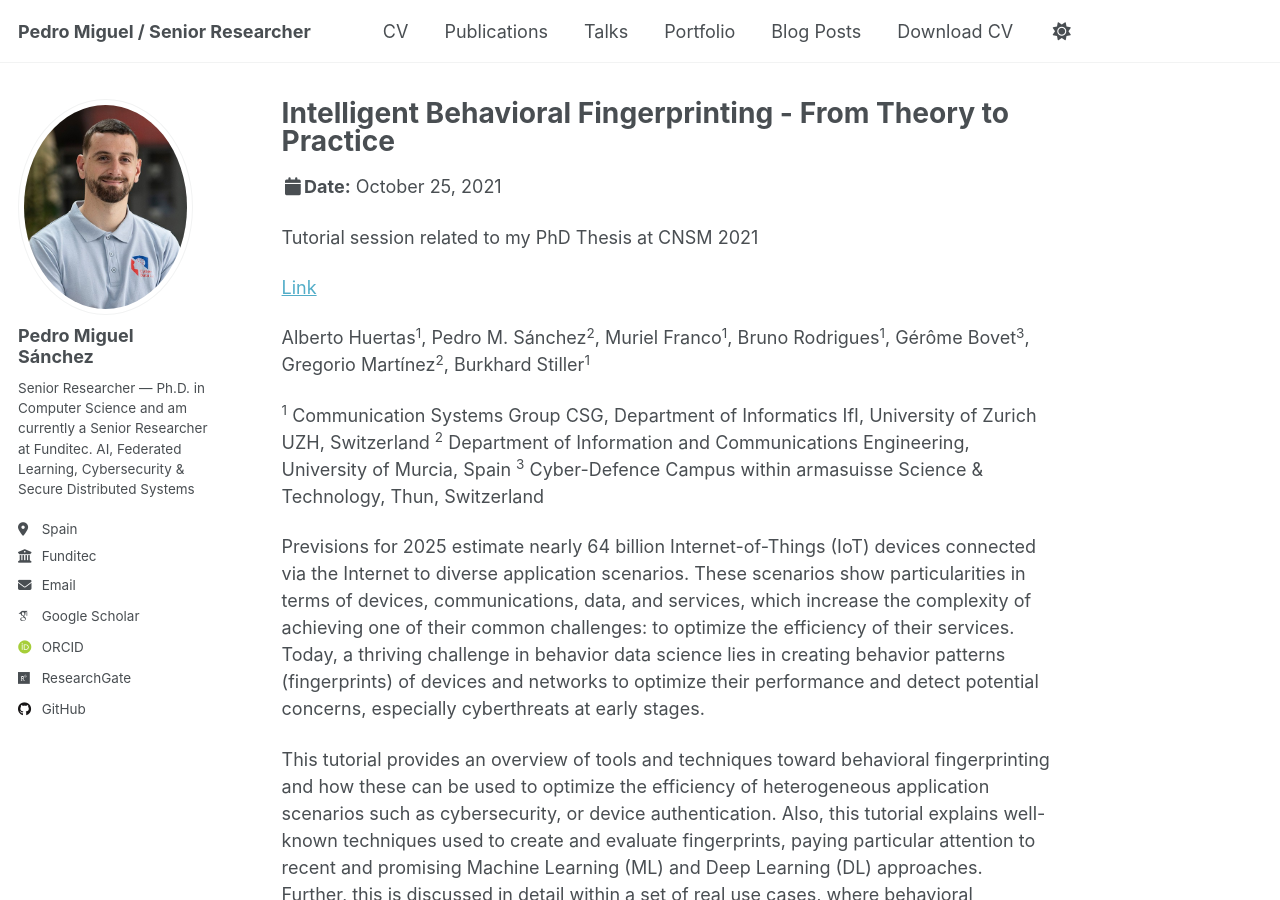
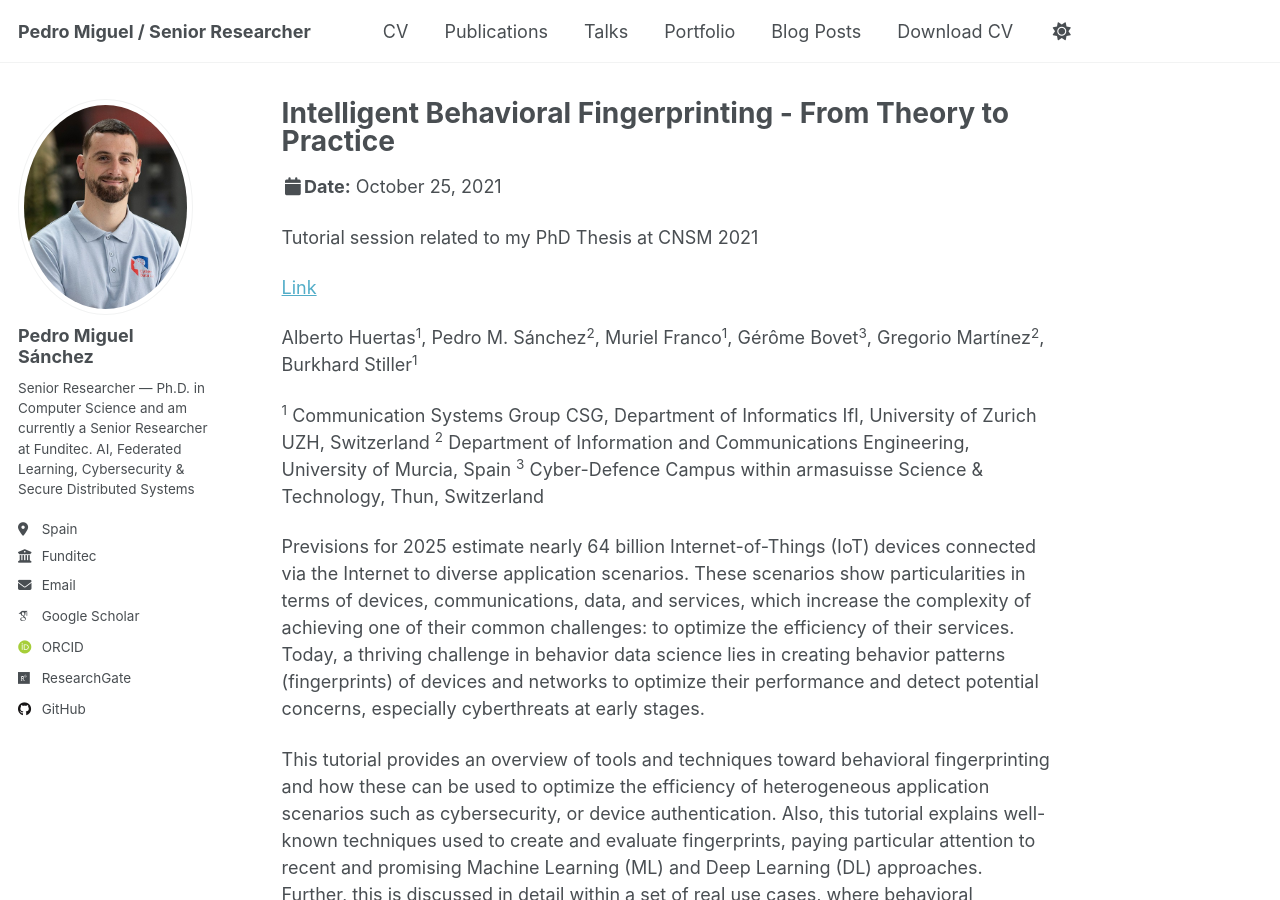
Before and after one commit to sxz0/sxz0.github.io, a Jekyll site: the page built from _talks/2021-10-25-tutorial-CNSM.md, in a window 1280 px wide and 900 px high. Built offline with Jekyll 4.4.1, drawn with Linux system fonts in a browser that asks for light colours; some web fonts are replaced.

Commit message:
Update 2021-10-25-tutorial-CNSM.md

```diff
--- a/_talks/2021-10-25-tutorial-CNSM.md
+++ b/_talks/2021-10-25-tutorial-CNSM.md
@@ -12,7 +12,7 @@ Tutorial session related to my PhD Thesis at CNSM 2021
 
 [Link](https://www.cnsm-conf.org/2021/tutorial.html)
 
-Alberto Huertas<sup>1</sup>, Pedro M. Sánchez<sup>2</sup>, Muriel Franco<sup>1</sup>, Bruno Rodrigues<sup>1</sup>, Gérôme Bovet<sup>3</sup>, Gregorio Martínez<sup>2</sup>, Burkhard Stiller<sup>1</sup>
+Alberto Huertas<sup>1</sup>, Pedro M. Sánchez<sup>2</sup>, Muriel Franco<sup>1</sup>, Gérôme Bovet<sup>3</sup>, Gregorio Martínez<sup>2</sup>, Burkhard Stiller<sup>1</sup>
 
 <sup>1</sup> Communication Systems Group CSG, Department of Informatics IfI, University of Zurich UZH, Switzerland
 <sup>2</sup> Department of Information and Communications Engineering, University of Murcia, Spain
```
